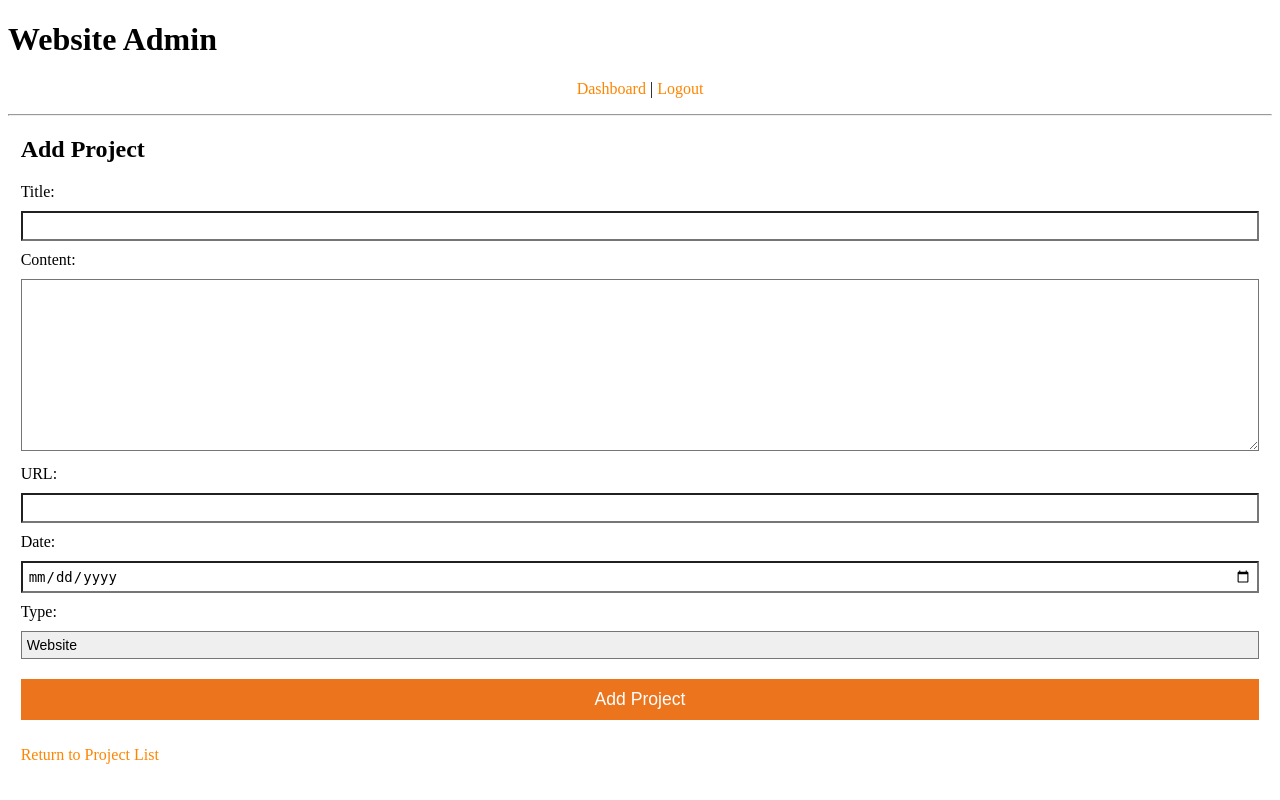
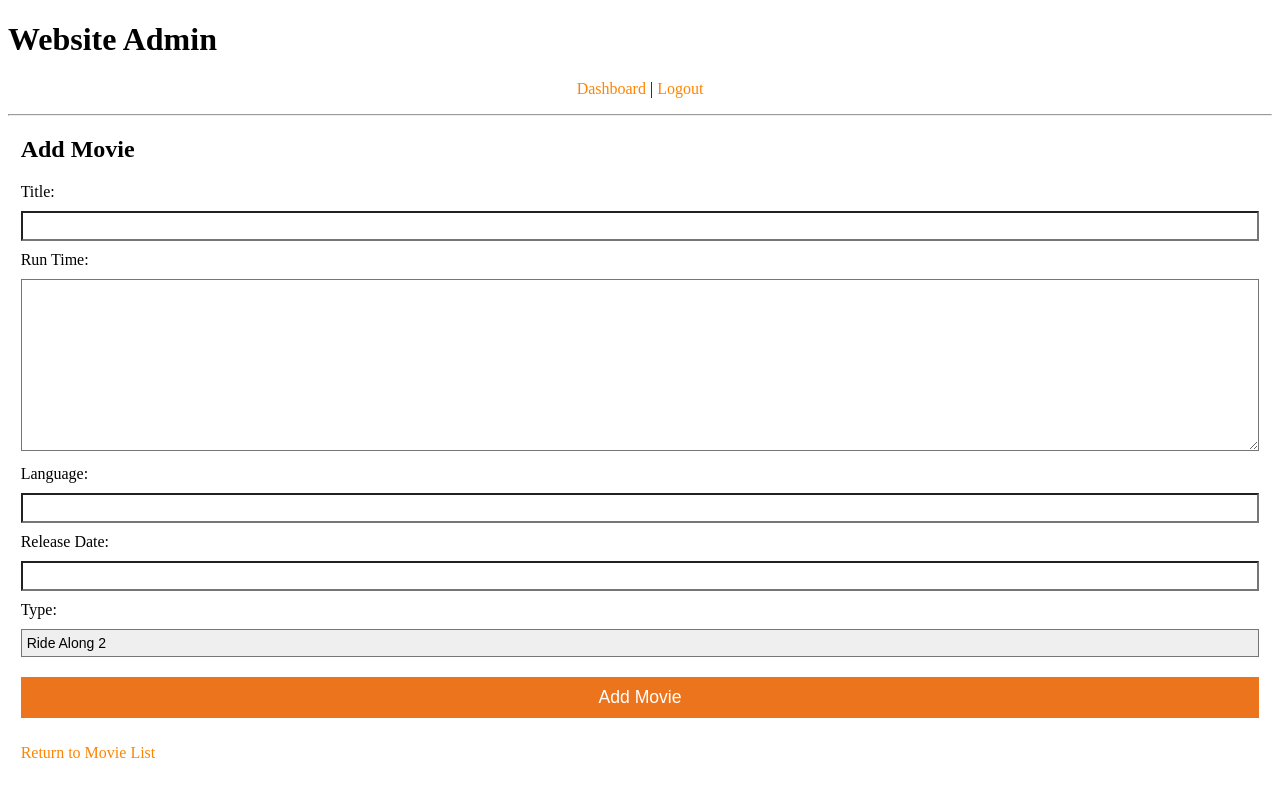
Before and after one commit to yaoolee/movie-cms, a PHP site: page /admin/projects_add.php in a window 1280 px wide. Run offline with PHP 8.4, Linux system fonts and the light colour scheme; a user stored in the database is signed in; a stand-in replaces the project's code that opens the database connection; some libraries are stand-ins or nearby versions.

Commit message:
projects

```diff
--- a/admin/projects_add.php
+++ b/admin/projects_add.php
@@ -9,25 +9,25 @@ secure();
 if( isset( $_POST['title'] ) )
 {
 
-  if( $_POST['title'] and $_POST['content'] )
+  if( $_POST['title'] and $_POST['runtime'] )
   {
 
-    $query = 'INSERT INTO projects (
+    $query = 'INSERT INTO movies (
         title,
-        content,
-        date,
+        runtime,
+        release_date,
         type,
-        url
+        lang
       ) VALUES (
          "'.mysqli_real_escape_string( $connect, $_POST['title'] ).'",
-         "'.mysqli_real_escape_string( $connect, $_POST['content'] ).'",
-         "'.mysqli_real_escape_string( $connect, $_POST['date'] ).'",
+         "'.mysqli_real_escape_string( $connect, $_POST['runtime'] ).'",
+         "'.mysqli_real_escape_string( $connect, $_POST['release_date'] ).'",
          "'.mysqli_real_escape_string( $connect, $_POST['type'] ).'",
-         "'.mysqli_real_escape_string( $connect, $_POST['url'] ).'"
+         "'.mysqli_real_escape_string( $connect, $_POST['lang'] ).'"
       )';
     mysqli_query( $connect, $query );
 
-    set_message( 'Project has been added' );
+    set_message( 'Movie has been added' );
 
   }
 
@@ -40,7 +40,7 @@ include( 'includes/header.php' );
 
 ?>
 
-<h2>Add Project</h2>
+<h2>Add Movie</h2>
 
 <form method="post">
 
@@ -49,13 +49,13 @@ include( 'includes/header.php' );
 
   <br>
 
-  <label for="content">Content:</label>
-  <textarea type="text" name="content" id="content" rows="10"></textarea>
+  <label for="runtime">Run Time:</label>
+  <textarea type="text" name="runtime" id="runtime" rows="10"></textarea>
 
   <script>
 
   ClassicEditor
-    .create( document.querySelector( '#content' ) )
+    .create( document.querySelector( '#runtime' ) )
     .then( editor => {
         console.log( editor );
     } )
@@ -67,20 +67,20 @@ include( 'includes/header.php' );
 
   <br>
 
-  <label for="url">URL:</label>
-  <input type="text" name="url" id="url">
+  <label for="lang">Language:</label>
+  <input type="text" name="lang" id="lang">
 
   <br>
 
-  <label for="date">Date:</label>
-  <input type="date" name="date" id="date">
+  <label for="releasedate">Release Date:</label>
+  <input type="releasedate" name="releasedate" id="releasedate">
 
   <br>
 
   <label for="type">Type:</label>
   <?php
 
-  $values = array( 'Website', 'Graphic Design' );
+  $values = array( 'Ride Along 2', 'The Boss Baby' );
 
   echo '<select name="type" id="type">';
   foreach( $values as $key => $value )
@@ -94,11 +94,11 @@ include( 'includes/header.php' );
 
   <br>
 
-  <input type="submit" value="Add Project">
+  <input type="submit" value="Add Movie">
 
 </form>
 
-<p><a href="projects.php"><i class="fas fa-arrow-circle-left"></i> Return to Project List</a></p>
+<p><a href="projects.php"><i class="fas fa-arrow-circle-left"></i> Return to Movie List</a></p>
 
 
 <?php
```
Also changed, not shown: admin/projects.php (+8 -8 lines), admin/projects_edit.php (+18 -18 lines), admin/projects_photo.php (+6 -6 lines).
